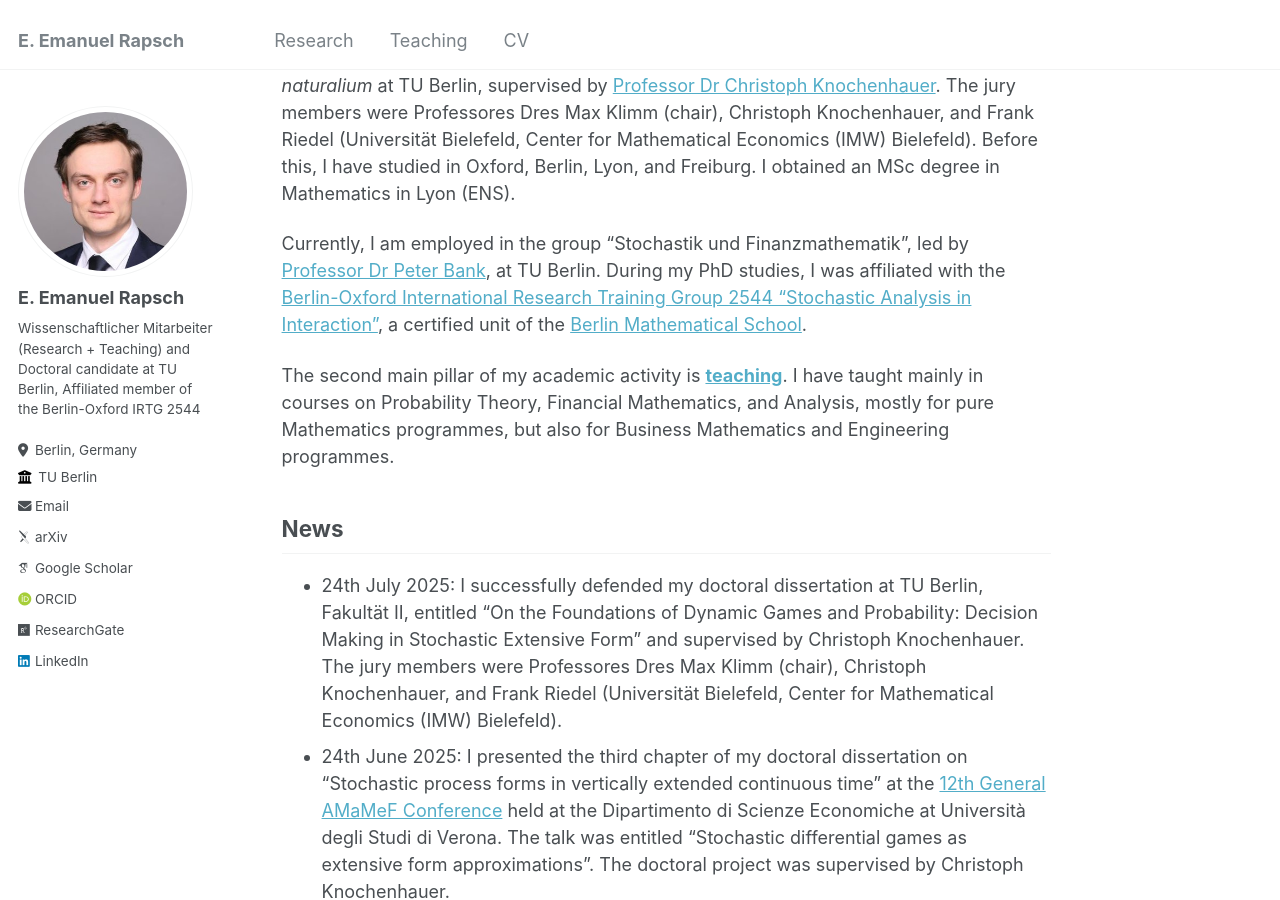
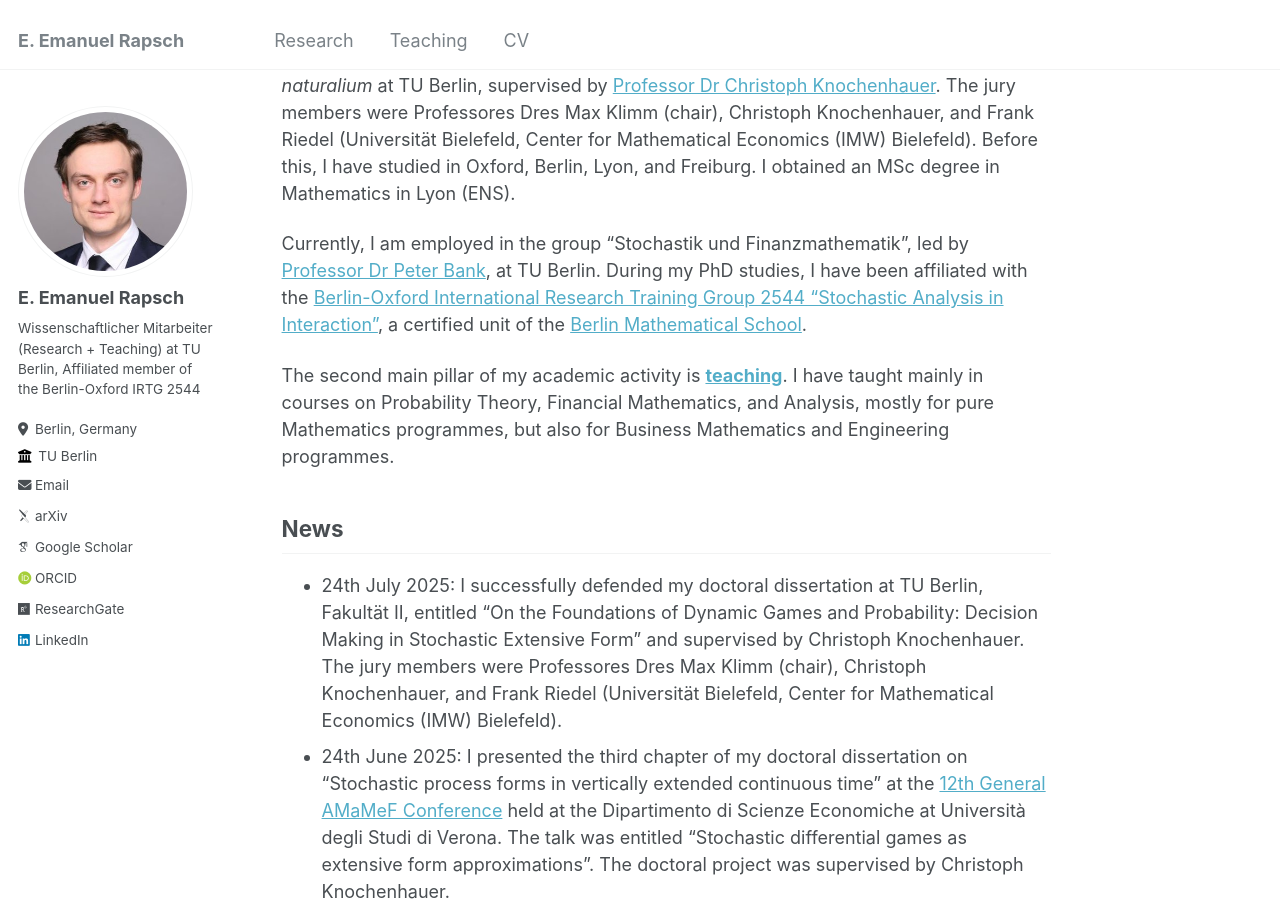
Before and after one commit to erapsch/erapsch.github.io, a Jekyll site: the page built from _pages/about.md, in a window 1280 px wide and 900 px high, scrolled down 402 px. Built offline with Jekyll 4.4.1, drawn with Linux system fonts in a browser that asks for light colours; some web fonts are replaced.

Commit message:
Deleted "doctoral candidate" below picture

```diff
--- a/_config.yml
+++ b/_config.yml
@@ -24,7 +24,7 @@ author:
   avatar           : "profile.jpg"
   name             : "E. Emanuel Rapsch"
   pronouns         : # example: "she/her"
-  bio              : "Wissenschaftlicher Mitarbeiter (Research + Teaching) and Doctoral candidate at TU Berlin, Affiliated member of the Berlin-Oxford IRTG 2544"
+  bio              : "Wissenschaftlicher Mitarbeiter (Research + Teaching) at TU Berlin, Affiliated member of the Berlin-Oxford IRTG 2544"
   location         : "Berlin, Germany"
   employer         : "TU Berlin"
   uri              : # URL
--- a/_pages/about.md
+++ b/_pages/about.md
@@ -17,7 +17,7 @@ I am a mathematician and <a href="/research">**researcher**</a> in
 
 I have successfully completed the procedure for obtaining the degree <em>Doctor rerum naturalium</em> at TU Berlin, supervised by <a href="https://stochasticcontrol.org/">Professor Dr Christoph Knochenhauer</a>. The jury members were Professores Dres Max Klimm (chair), Christoph Knochenhauer, and Frank Riedel (Universität Bielefeld, Center for Mathematical Economics (IMW) Bielefeld). Before this, I have studied in Oxford, Berlin, Lyon, and Freiburg. I obtained an MSc degree in Mathematics in Lyon (ENS).
 
-Currently, I am employed in the group "Stochastik und Finanzmathematik", led by <a href="https://www3.math.tu-berlin.de/stoch/wp_bank/">Professor Dr Peter Bank</a>, at TU Berlin. During my PhD studies, I was affiliated with the <a href="https://www3.math.tu-berlin.de/stoch/IRTG/">Berlin-Oxford International Research Training Group 2544 "Stochastic Analysis in Interaction"</a>, a certified unit of the <a href="https://www.math-berlin.de/">Berlin Mathematical School</a>.
+Currently, I am employed in the group "Stochastik und Finanzmathematik", led by <a href="https://www3.math.tu-berlin.de/stoch/wp_bank/">Professor Dr Peter Bank</a>, at TU Berlin. During my PhD studies, I have been affiliated with the <a href="https://www3.math.tu-berlin.de/stoch/IRTG/">Berlin-Oxford International Research Training Group 2544 "Stochastic Analysis in Interaction"</a>, a certified unit of the <a href="https://www.math-berlin.de/">Berlin Mathematical School</a>.
 
 The second main pillar of my academic activity is <a href="/teaching">**teaching**</a>. I have taught mainly in courses on Probability Theory, Financial Mathematics, and Analysis, mostly for pure Mathematics programmes, but also for Business Mathematics and Engineering programmes.
 
```
